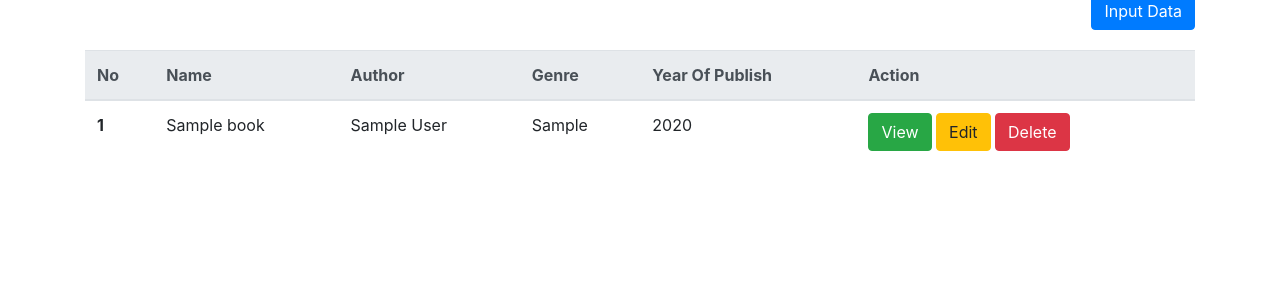
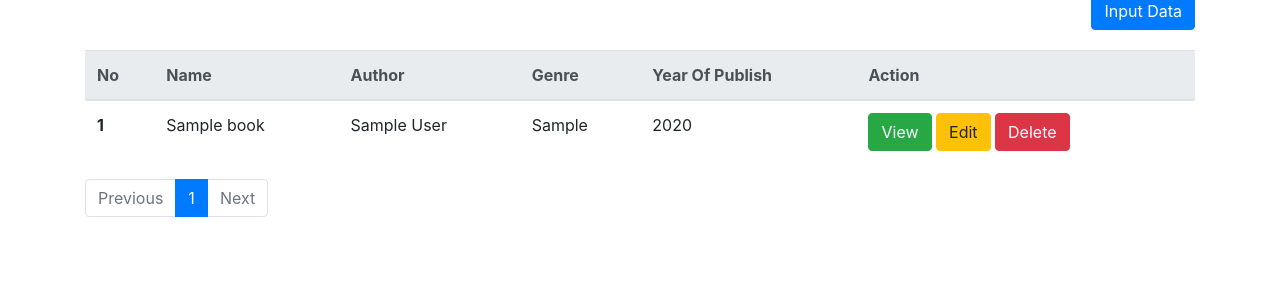
Before and after one commit to SheikLaisha/Library_System, a Flask app: page / in a window 1280 px wide. Shown: the part 160-460 px from the top of the page. Run offline with Flask 3, Linux system fonts and the light colour scheme; tables that the repository leaves empty hold one stand-in row (values such as "Sample post"); some libraries are stand-ins or nearby versions.

Commit message:
paginate index.html

```diff
--- a/templates/index.html
+++ b/templates/index.html
@@ -40,7 +40,7 @@
         </thead>
 
         <tbody >
-            {% for book in data %}
+            {% for book in pages.items %}
                 <tr>
                     <th scope="row">{{ loop.index}}</th>
                     <td>{{ book.name }}</td>
@@ -57,4 +57,24 @@
         </tbody>
     </table>
 
+<!-- pagination -->
+<nav aria-label="...">
+        <ul class="pagination">
+          <li class="page-item {% if not pages.has_prev %} disabled {% endif %}">
+            <a class="page-link" href="./?page={{ pages.prev_num}}">Previous</a>
+          </li>
+
+          {% for page in pages.iter_pages() %}
+          <li class="page-item {% if page == pages.page %} active {% endif %}">
+            <a class="page-link" href="./?page={{ page }}">{{ page }} <span class="sr-only">(current)</span></a>
+          </li>
+          {% endfor %}
+
+
+          <li class="page-item {% if not pages.has_next %} disabled {% endif %} ">
+            <a class="page-link" href="./?page={{ pages.next_num}}">Next</a>
+          </li>
+        </ul>
+      </nav>
+
 {% endblock %}
```
